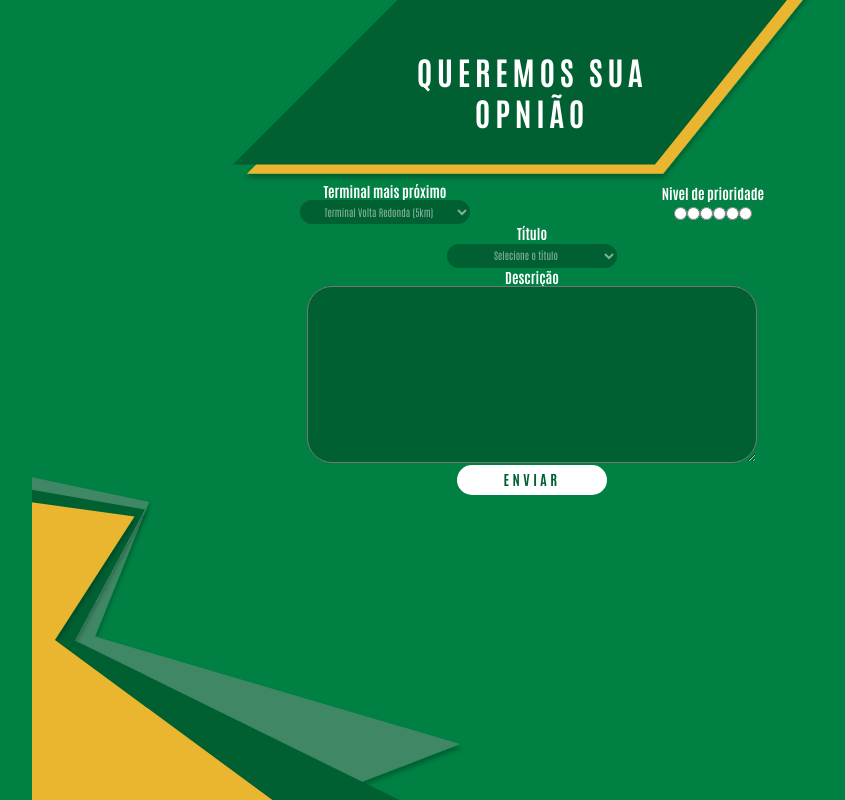
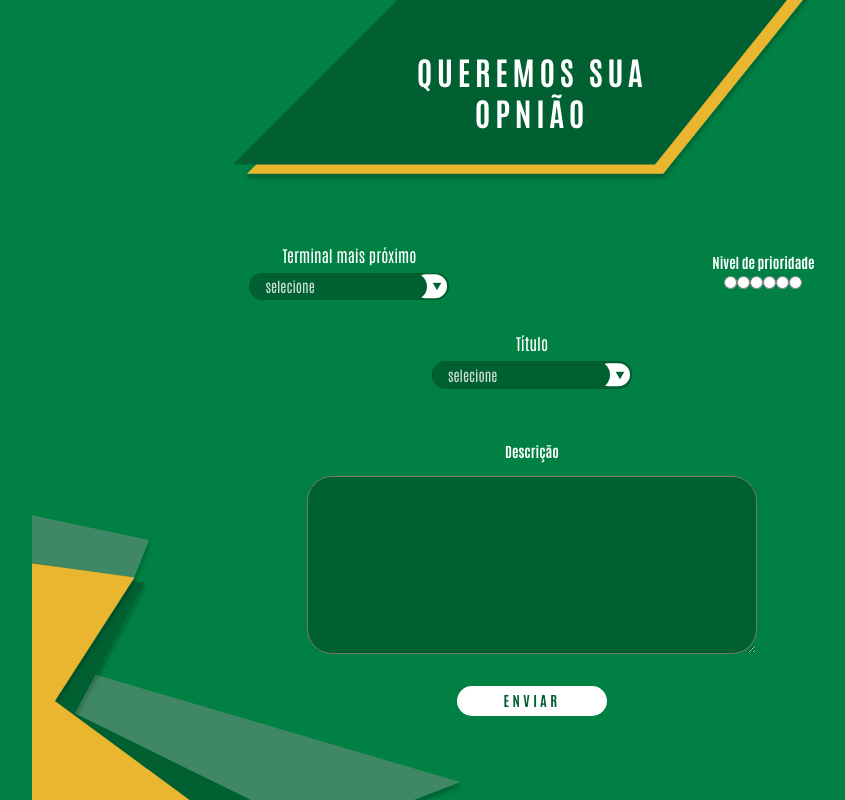
Before and after one commit to HackingDanger/ods-11, a React (Create React App) app: page /form in a window 1280 px wide. Shown: the top 800 px of the page, without its empty margins (108-953 px from the left). Built offline with nearby package versions, Linux system fonts and the light colour scheme.

Commit message:
create select component

```diff
--- a/src/components/accordion/styles.js
+++ b/src/components/accordion/styles.js
@@ -2,9 +2,10 @@
 import styled, { css } from "styled-components";
 
 export const FAQ = styled.div`
-  width: 100%;
+  width: 90%;
   display: flex;
   flex-direction: column;
+  margin: 0 auto;
 `;
 
 export const Header = styled.div`
--- a/src/components/faq/styles.js
+++ b/src/components/faq/styles.js
@@ -2,9 +2,7 @@
 import styled from "styled-components";
 
 export const Container = styled.section`
-  width: 90%;
-  max-width: 1000px;
-  margin: 0 auto;
+  width: 100%;
 
   > div:nth-child(even) {
     > div {
@@ -19,7 +17,7 @@ export const Container = styled.section`
 export const Header = styled.div`
   position: relative;
   width: 100%;
-  height: 465px;
+  height: 305px;
 
   display: flex;
   align-items: flex-end;
--- a/src/components/form/index.js
+++ b/src/components/form/index.js
@@ -1,66 +1,53 @@
-import React from 'react'
+import React from "react";
 import * as S from "./styles";
 
 //imagens
-import Img from '../../images/Vector 1.svg';
-import Imge from '../../images/Vector 2.svg';
-import { Title } from 'components/title';
+import Img from "../../images/Vector 1.svg";
+import Imge from "../../images/Vector 2.svg";
+import { Title } from "components/title";
+import { Select } from "components/select";
 
 export function Form() {
   return (
     <S.Container>
-
-      {/* <S.Header>
-        <S.ImgAmarelo src={Img} alt="#" />
-        <S.ImgVerde src={Imge} alt="#" />
-        <h1>Queremos sua opnião</h1>
-      </S.Header> */}
-      <Title label="Queremos sua opnião"/>
+      <Title label="Queremos sua opnião" />
 
       <S.Box>
-
-        <S.BoxTerminal>
-
-          <h2>Terminal mais próximo</h2>
-
-          <select>
-            <option value="opcao1">Terminal Volta Redonda (5km)</option>
-            <option value="opcao2">Terminal Volta Redonda (4km)</option>
-            <option value="opcao3">Terminal Volta Redonda (3km)</option>
-            <option value="opcao4">Terminal Volta Redonda (2km)</option>
-          </select>
-
-        </S.BoxTerminal>
+        <Select
+          label="Terminal mais próximo"
+          placeholder="selecione"
+          options={[
+            { name: "Terminal Volta Redonda (5km)", value: "5" },
+            { name: "Terminal Volta Redonda (4km)", value: "4" },
+            { name: "Terminal Volta Redonda (3km)", value: "3" },
+            { name: "Terminal Volta Redonda (2km)", value: "2" },
+          ]}
+        />
 
         <S.BoxPrioridade>
-
           <h2>Nivel de prioridade</h2>
 
           <form>
-            <input type="radio" name="opcao1" value="op1"></input>
-            <input type="radio" name="opcao2" value="op2"></input>
-            <input type="radio" name="opcao3" value="op3"></input>
-            <input type="radio" name="opcao4" value="op4"></input>
-            <input type="radio" name="opcao5" value="op5"></input>
-            <input type="radio" name="opcao6" value="op6"></input>
+            <input type="radio" name="prioridade" value="op1"></input>
+            <input type="radio" name="prioridade" value="op2"></input>
+            <input type="radio" name="prioridade" value="op3"></input>
+            <input type="radio" name="prioridade" value="op4"></input>
+            <input type="radio" name="prioridade" value="op5"></input>
+            <input type="radio" name="prioridade" value="op6"></input>
           </form>
-
         </S.BoxPrioridade>
-
       </S.Box>
 
-      <S.BoxTitulo>
-
-        <h2>Título</h2>
-
-        <select>
-          <option value="opcao1">Selecione o título</option>
-          <option value="opcao2">Selecione o título</option>
-          <option value="opcao3">Selecione o título</option>
-          <option value="opcao4">Selecione o título</option>
-        </select>
-
-      </S.BoxTitulo>
+      <Select
+          label="Título"
+          placeholder="selecione"
+          options={[
+            { name: "Teste testando", value: "5" },
+            { name: "Teste testando", value: "4" },
+            { name: "Teste testando", value: "3" },
+            { name: "Teste testando", value: "2" },
+          ]}
+        />
 
       <S.BoxDescricao>
         <h2>Descrição</h2>
@@ -70,7 +57,6 @@ export function Form() {
       <S.BoxButton>
         <button>Enviar</button>
       </S.BoxButton>
-
     </S.Container>
-  )
+  );
 }
--- a/src/components/form/styles.js
+++ b/src/components/form/styles.js
@@ -1,74 +1,20 @@
 import styled from "styled-components";
 
 export const Container = styled.div`
+  width: 100%;
+  padding: 0 29px;
+
   display: flex;
   justify-content: center;
   align-items: center;
   flex-direction: column;
 `
 
-export const ImgVerde = styled.img`
-  display: flex;
-  position: absolute;
-  top: 0.5rem;
-`
-export const ImgAmarelo = styled.img`
-  display: flex;
-  position: relative;
-`
-
-export const Header = styled.div`
-  display: flex;
-  justify-content: center;
-  align-items: center;
-  flex-direction: column;
-
-  h1{
-    color: #ffffff;
-    font-size: 2.5rem;
-    line-height: 3.25rem;
-    font-weight: 700;
-    text-align: center;
-    position: absolute;
-    letter-spacing: 0.15em;
-    text-transform: uppercase;
-    position: relative;
-    width: 25rem;
-    left: 3.1rem;
-    top: -12rem;
-  }
-`
-
 export const Box = styled.div`
+  width: 60%;
   display: flex;
   justify-content: space-between;
-
-  width: 29rem;
-`
-
-export const BoxTerminal = styled.div`
-  display: flex;
-  justify-content: center;
-  align-items: center;
-  flex-direction: column;
-
-  select{
-    border: none;
-    border-radius: 20px;
-    background-color: #006032;
-    color: rgba(255, 255, 255, 0.5);
-    font-size: 0.62rem;
-    text-align: center;
-    cursor: pointer;
-
-    width: 10.62rem;
-    height: 1.5rem;
-  }
-
-  h2{
-    color: #ffffff;
-    font-size: 0.875rem;
-  }
+  margin: 62.5px 0 33px;
 `
 
 export const BoxPrioridade = styled.div`
@@ -85,29 +31,8 @@ export const BoxPrioridade = styled.div`
   }
 `
 
-export const BoxTitulo = styled.div`
-
-  h2{
-    color: #ffffff;
-    font-size: 0.875rem;
-    text-align: center;
-  }
-
-  select{
-    border: none;
-    border-radius: 20px;
-    background-color: #006032;
-    color: rgba(255, 255, 255, 0.5);
-    font-size: 0.62rem;
-    text-align: center;
-    cursor: pointer;
-
-    width: 10.62rem;
-    height: 1.5rem;
-  }
-`
-
 export const BoxDescricao = styled.div`
+  margin: 53px 0 30px;
 
   textarea{
     width: 28.12rem;
@@ -121,6 +46,7 @@ export const BoxDescricao = styled.div`
     color: #ffffff;
     font-size: 0.875rem;
     text-align: center;
+    margin-bottom: 1rem;
   }
 `
 
--- a/src/components/index.js
+++ b/src/components/index.js
@@ -5,3 +5,4 @@ export { Dashboard } from "./dashboard";
 export { Widgets } from "./widgets";
 export { Form } from "./form";
 export { Title } from "./title";
+export { Select } from "./select";
--- /dev/null
+++ b/src/components/select/index.js
@@ -0,0 +1,41 @@
+// Libs
+import React, { useState } from "react";
+import * as S from "./styles";
+
+// Components
+import { Icon } from "components/icon";
+
+export const Select = ({ label, placeholder, options }) => {
+  const [isOpen, setIsOpen] = useState(false);
+  const [selected, setSelected] = useState("");
+
+  return (
+    <S.Container>
+      <label>
+        {label}
+      </label>
+      <S.Select>
+        <S.Header>
+          <p>{selected || placeholder}</p>
+          <S.BoxIcon onClick={() => setIsOpen(!isOpen)}>
+            <Icon name="arrowGreen" />
+          </S.BoxIcon>
+        </S.Header>
+        <S.Dropdown isOpen={isOpen}>
+          {options?.map((item) => (
+            <S.Options
+              key={item.value}
+              isSelected={item.name === selected}
+              onClick={(e) => {
+                setSelected(item.name);
+                setIsOpen(false);
+              }}
+            >
+              {item.name}
+            </S.Options>
+          ))}
+        </S.Dropdown>
+      </S.Select>
+    </S.Container>
+  );
+};
--- /dev/null
+++ b/src/components/select/styles.js
@@ -0,0 +1,123 @@
+// Libs
+import styled, { css, keyframes } from "styled-components";
+
+const SlideAnim = keyframes`
+  0% {
+    transform: rotateX(-100deg);
+    transform-origin: top;
+    opacity: 0;
+  }
+  100% {
+    transform: rotateX(0deg);
+    transform-origin: top;
+    opacity: 1;
+  }
+`;
+
+export const Container = styled.div`
+  width: 100%;
+  max-width: 200px;
+  display: flex;
+  flex-direction: column;
+
+  label {
+    color: #fff;
+    font-size: 16px;
+    text-align: center;
+
+    margin-bottom: 0.5rem;
+  }
+`;
+
+export const Select = styled.div`
+  width: 100%;
+  position: relative;
+`;
+
+export const Header = styled.div`
+  position: relative;
+  width: 100%;
+  border-radius: 32px;
+  background: #006032;
+
+  z-index: 2;
+  overflow: hidden;
+  box-shadow: inset 5px 5px 15px 5px rgba(0, 0, 0, 0.22);
+
+  p {
+    display: flex;
+    align-items: center;
+
+    width: 89%;
+    height: 100%;
+    border-radius: 32px;
+
+    padding: 0.3rem 1rem;
+
+    z-index: 2;
+    font-size: 14px;
+    color: #ffffffcc;
+    background: #006032;
+
+    white-space: nowrap;
+    overflow: hidden;
+    text-overflow: ellipsis;
+  }
+`;
+
+export const BoxIcon = styled.figure`
+  position: absolute;
+  top: 50%;
+  right: 0px;
+  transform: translateY(-50%);
+
+  width: 37.5px;
+  height: 100%;
+
+  z-index: -1;
+  cursor: pointer;
+  border-radius: 32px;
+  border: 2px solid #006032;
+  background: #fff;
+
+  img {
+    position: absolute;
+    top: 50%;
+    right: 5px;
+    transform: translateY(-50%);
+  }
+`;
+
+export const Dropdown = styled.div`
+  ${({ isOpen }) => css`
+    display: ${isOpen ? "block" : "none"};
+    position: absolute;
+    top: 1rem;
+    left: 0;
+
+    width: 100%;
+    padding-top: 1rem;
+
+    background: #006032;
+    box-shadow: 0px 15px 16px -3px rgba(0, 0, 0, 0.59);
+    border-radius: 0 0 8px 8px;
+
+    overflow: hidden;
+    animation: ${SlideAnim} 0.5s cubic-bezier(0.175, 0.885, 0.32, 1.275) both;
+  `}
+`;
+
+export const Options = styled.p`
+  ${({ isSelected }) => css`
+    cursor: pointer;
+    color: ${isSelected ? "#FFF" : "#FFFFFF80"};
+    font-size: 14px;
+    font-weight: 300;
+    padding: 0.2rem 1rem;
+    background: ${isSelected && "#408865"};
+
+    :hover {
+      background: #408865;
+    }
+  `}
+`;
--- a/src/data/icons.js
+++ b/src/data/icons.js
@@ -1,9 +1,16 @@
-import arrowSvg from "images/arrow.svg"
+// Libs
+import arrowSvg from "images/arrow.svg";
+import arrowGreenSvg from "images/arrow-green.svg";
 
 export const icons = [
   {
     id: 0,
-    name: 'arrow',
-    path: arrowSvg
+    name: "arrow",
+    path: arrowSvg,
   },
-]
+  {
+    id: 0,
+    name: "arrowGreen",
+    path: arrowGreenSvg,
+  },
+];
--- a/src/pages/form/index.js
+++ b/src/pages/form/index.js
@@ -1,14 +1,25 @@
+// Libs
+import React from "react";
+import styled from "styled-components";
+
 // Components
 import { Faq , Form } from "components";
 
 // Data
 import { dataFAQ } from "data/faq.data";
 
+// Styles
+const Container = styled.div`
+  width: 90%;
+  max-width: 1000px;
+  margin: 0 auto;
+`
+
 export const FormPage = () => {
   return (
-    <div className="App">
+    <Container>
       <Form />
       <Faq options={dataFAQ} />
-    </div>
+    </Container>
   );
 };
```
Also changed, not shown: src/images/arrow-green.svg (added).
